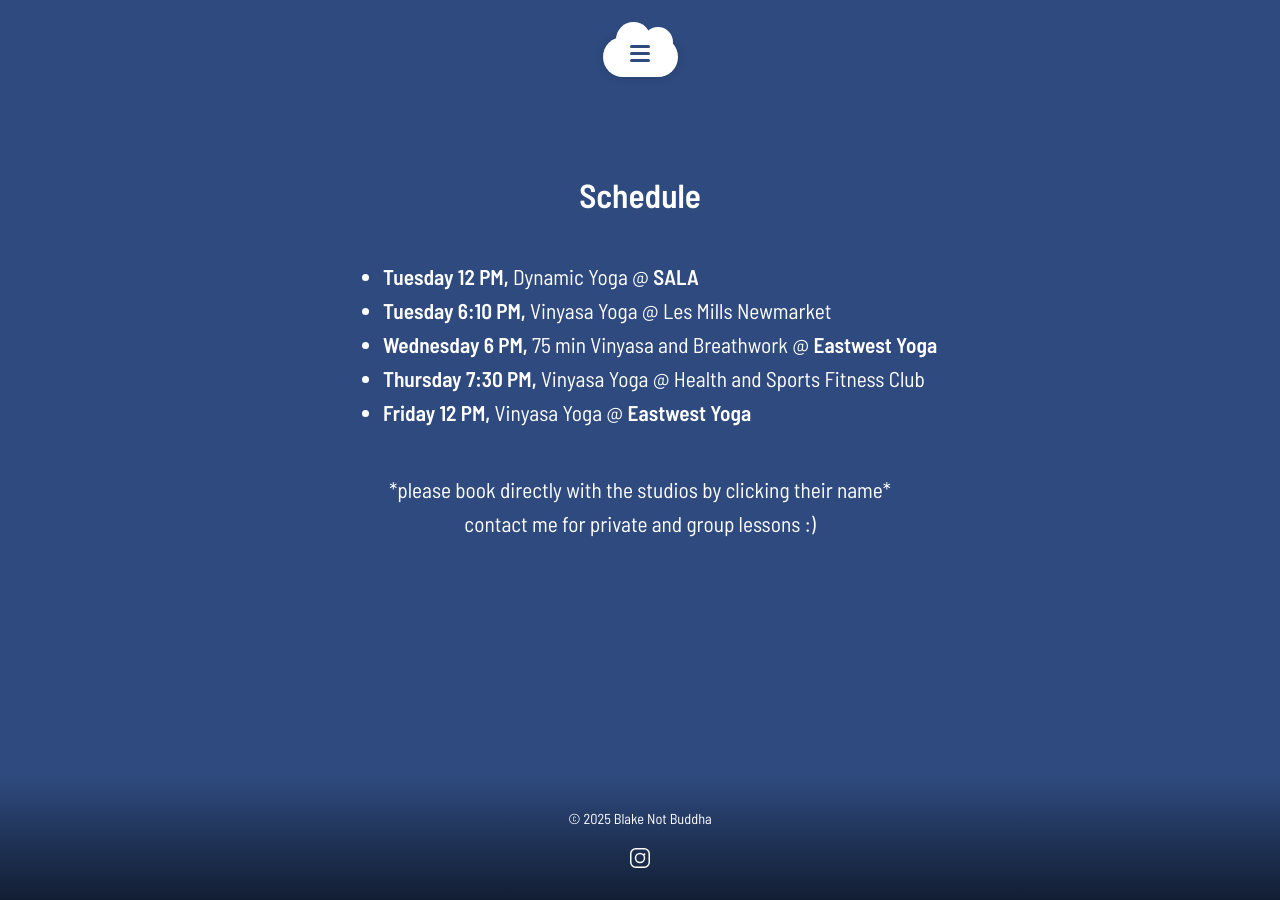
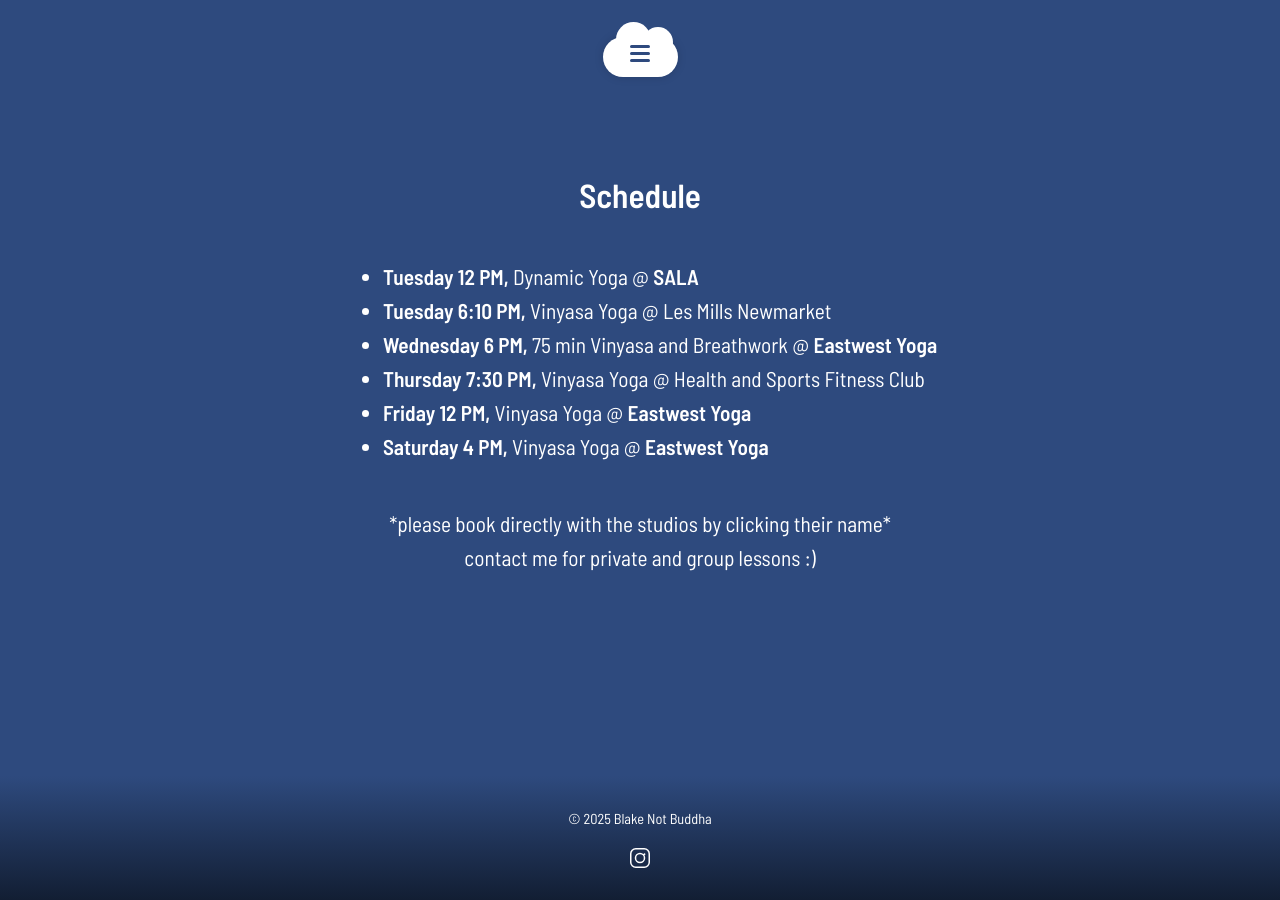
Before and after one commit to blakemande11/blake.yoga, a Jekyll site: the page built from schedule.html, in a window 1280 px wide. Built offline with Jekyll 4.4.1, drawn with Linux system fonts in a browser that asks for light colours.

Commit message:
more schedule updates

```diff
--- a/schedule.html
+++ b/schedule.html
@@ -14,6 +14,7 @@
   <li><b>Wednesday 6 PM,</b> 75 min Vinyasa and Breathwork @ <a href="https://www.eastwest.co.nz/" target="_blank">Eastwest Yoga</a> </li>
   <li><b>Thursday 7:30 PM, </b> Vinyasa Yoga @ Health and Sports Fitness Club</li>
   <li><b>Friday 12 PM,</b> Vinyasa Yoga @ <a href="https://www.eastwest.co.nz/" target="_blank">Eastwest Yoga</a> </li>
+  <li><b>Saturday 4 PM,</b> Vinyasa Yoga @ <a href="https://www.eastwest.co.nz/" target="_blank">Eastwest Yoga</a> </li>
 </ul>
 
 <p>*please book directly with the studios by clicking their name* <br> contact me for private and group lessons :)</p>
```
